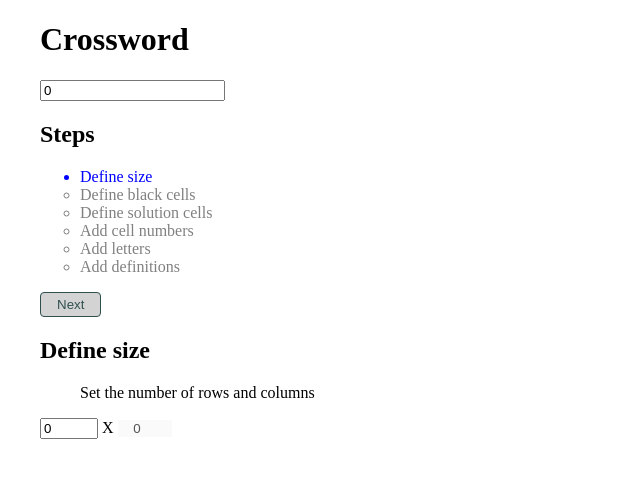
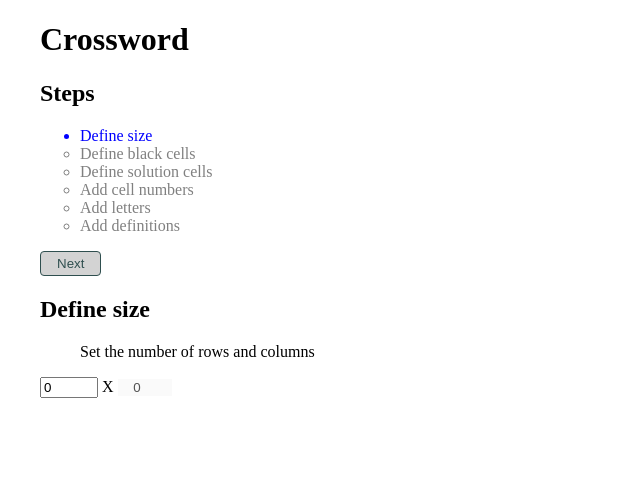
Before and after one commit to SzNagyMisu/crossword-vue, a Vue app: page / in a window 1280 px wide. Shown: the top 478 px of the page, without its empty margins (0-640 px from the left). Built offline with nearby package versions, Linux system fonts and the light colour scheme.

Commit message:
remove debug element

```diff
--- a/src/App.vue
+++ b/src/App.vue
@@ -97,7 +97,6 @@ export default {
 <template>
   <h1>Crossword</h1>
 
-  <input type="number" v-model="stepIdx">
   <StepIndicator
     :steps="steps"
     :currentStep="stepIdx"
```
